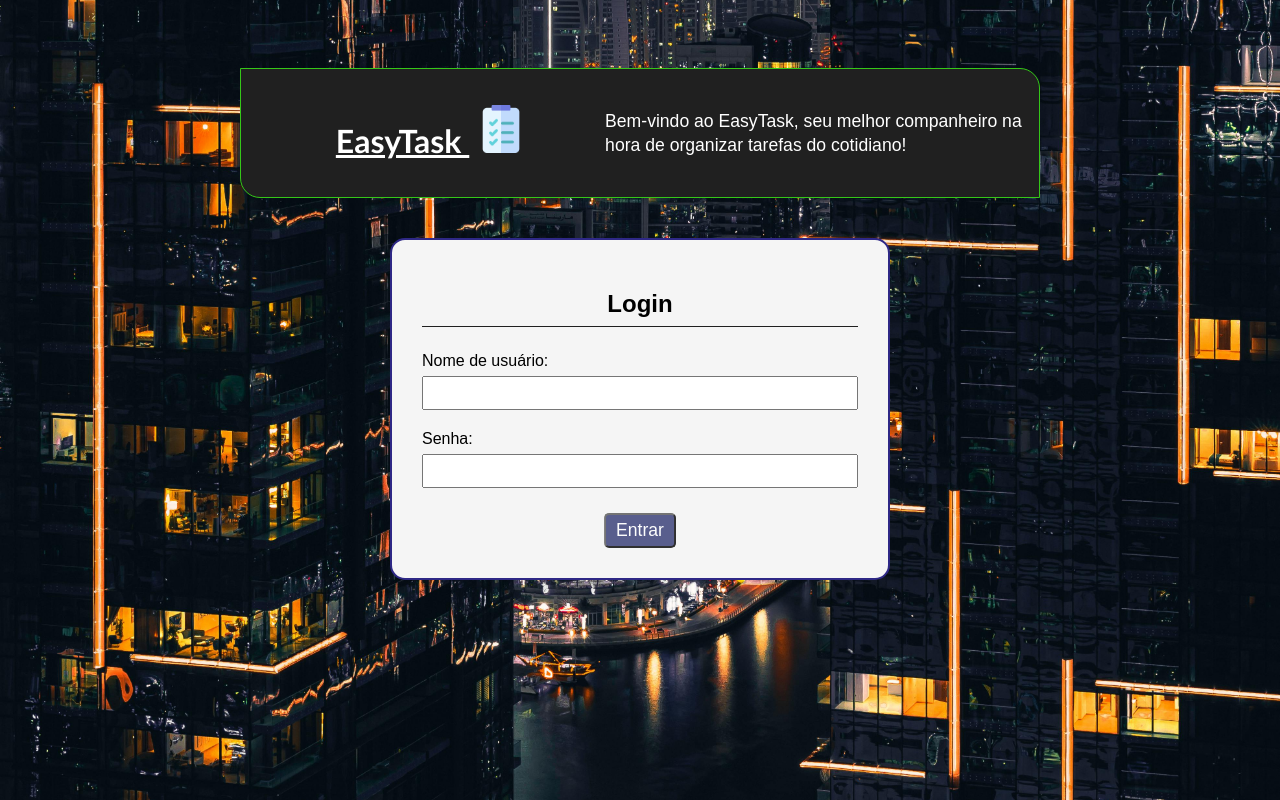
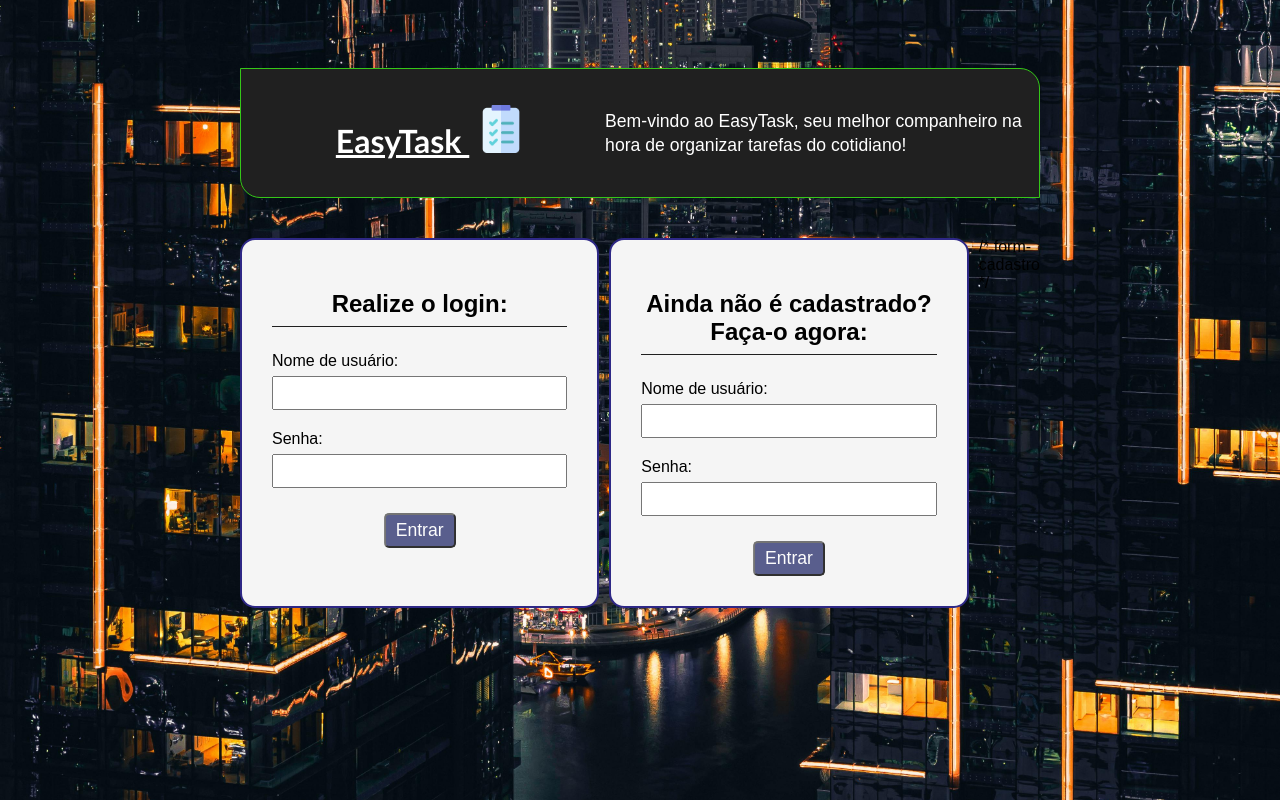
Before and after one commit to Andrengr0/easy-task, a React (Vite) app in the folder frontend/: page /login in a window 1280 px wide. Built offline with nearby package versions, Linux system fonts and the light colour scheme.

Commit message:
Feat: adicionando form de cadastro

```diff
--- a/frontend/src/components/login/Login.css
+++ b/frontend/src/components/login/Login.css
@@ -3,6 +3,7 @@
 }
 
 .container{
+    width: 100%;
     max-width: 800px;
     margin: 0 auto;
     padding: 30px 0;
@@ -48,10 +49,15 @@
     }
 }
 
+.content{
+    display: flex;
+    gap: 10px;
+}
 
-.form-login{
+
+.form-login,
+.form-cadastro{
     width: 100%;
-    max-width: 500px;
     margin: 0 auto;
     background-color: #f5f5f5;
     padding: 30px;
@@ -59,35 +65,41 @@
     border: 2px solid #2e2886;
 }
 
-.form-login h2{
+.form-login h2,
+.form-cadastro h2{
     text-align: center;
     border-bottom: 1px solid #202020;
     padding-bottom: 8px;
 }
 
-.form-login form{
+.form-login form,
+.form-cadastro form{
     margin-top: 25px;
 }
 
-.form-login label{
+.form-login label,
+.form-cadastro label{
     display: block;
     margin-top: 20px;
 }
 
-.form-login form input{
+.form-login form input,
+.form-cadastro form input{
     width: 100%;
     margin-top: 6px;
     font-size: 1rem;
     padding: 6px;
 }
 
-.form-login button{
+.form-login button,
+.form-cadastro button{
     margin-left: 50%;
     transform: translateX(-50%);
     margin-top: 25px;
     font-size: 1.1rem;
 }
 
-.form-login .strong{
+.form-login .strong,
+.form-cadastro .strong{
     color: #ff0000;
 }
--- a/frontend/src/components/login/Login.jsx
+++ b/frontend/src/components/login/Login.jsx
@@ -3,7 +3,7 @@ import { useNavigate } from 'react-router-dom';
 import './Login.css';
 import logo from '../../assets/to-do-list.png';
 
-alert("Utilize 'admin' como nome de usuário e senha para realizar login.")
+// alert("Utilize 'admin' como nome de usuário e senha para realizar login.")
 
 function Login({ setIsLoggedIn }) {
   const [username, setUsername] = useState('');
@@ -24,7 +24,7 @@ function Login({ setIsLoggedIn }) {
       });
 
       if (!response.ok) {
-        throw new Error('Login failed');
+        throw new Error('Login falhou');
       }
 
       const data = await response.json();
@@ -49,8 +49,9 @@ function Login({ setIsLoggedIn }) {
         <p>Bem-vindo ao EasyTask, seu melhor companheiro na hora de organizar tarefas do cotidiano!</p>
       </div>
 
+      <div className='content'>
         <div className="form-login">
-        <h2>Login</h2>
+          <h2>Realize o login:</h2>
           <form onSubmit={handleSubmit}>
             <label>Nome de usuário:</label>
             <input id="username" name="username" type="text" value={username} onChange={handleInputChange(setUsername)} />
@@ -63,6 +64,24 @@ function Login({ setIsLoggedIn }) {
             <button type="submit">Entrar</button>
           </form>
         </div>
+
+        <div className="form-cadastro">
+          <h2>Ainda não é cadastrado? Faça-o agora:</h2>
+          <form onSubmit={handleSubmit}>
+            <label>Nome de usuário:</label>
+            <input id="username" name="username" type="text" value={username} onChange={handleInputChange(setUsername)} />
+
+            <label>Senha:</label>
+            <input id="password" name="password" type="password" value={password} onChange={handleInputChange(setPassword)} />
+
+            {error && <p className="strong">Dados incorretos ou usuário não existe. Tente novamente!</p>}
+
+            <button type="submit">Entrar</button>
+          </form>
+        </div> /* form-cadastro */
+      </div>
+
+
     </div>
   );
 }
```
Also changed, not shown: 1 other file (tests, documents, lock files or other folders). Lines whose indentation alone changed are shown as unchanged.
